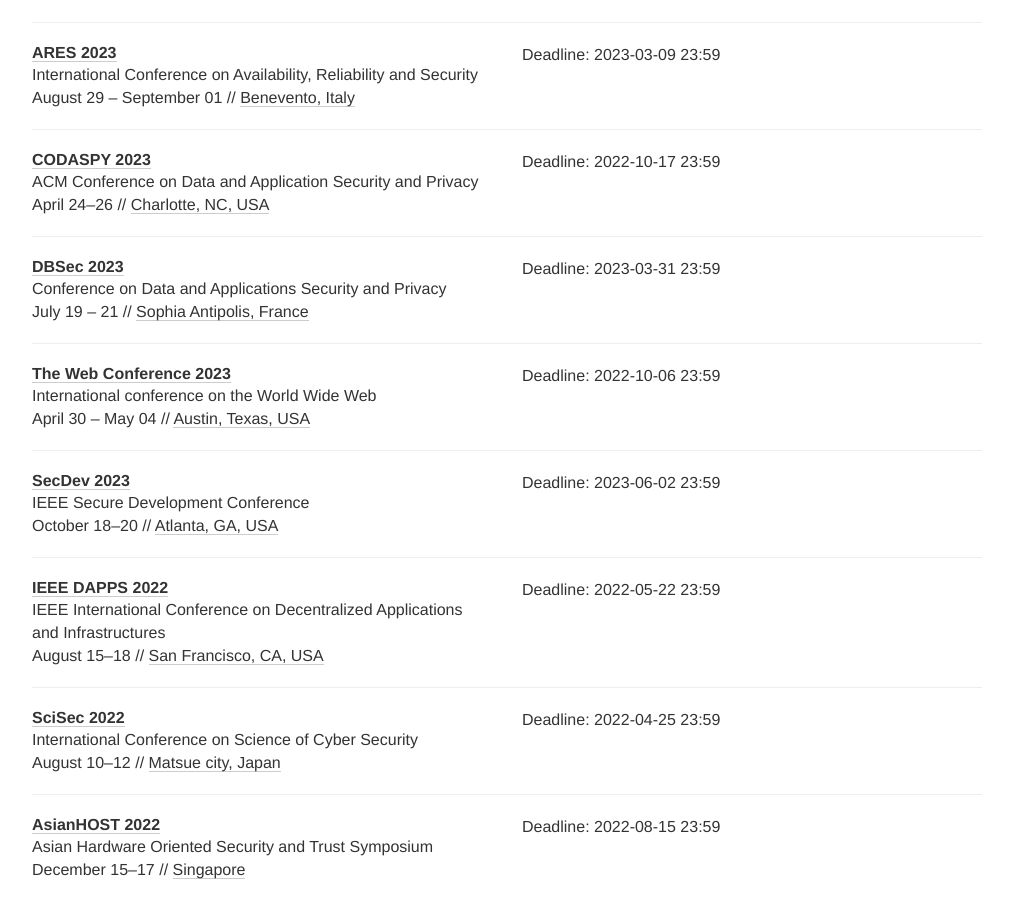
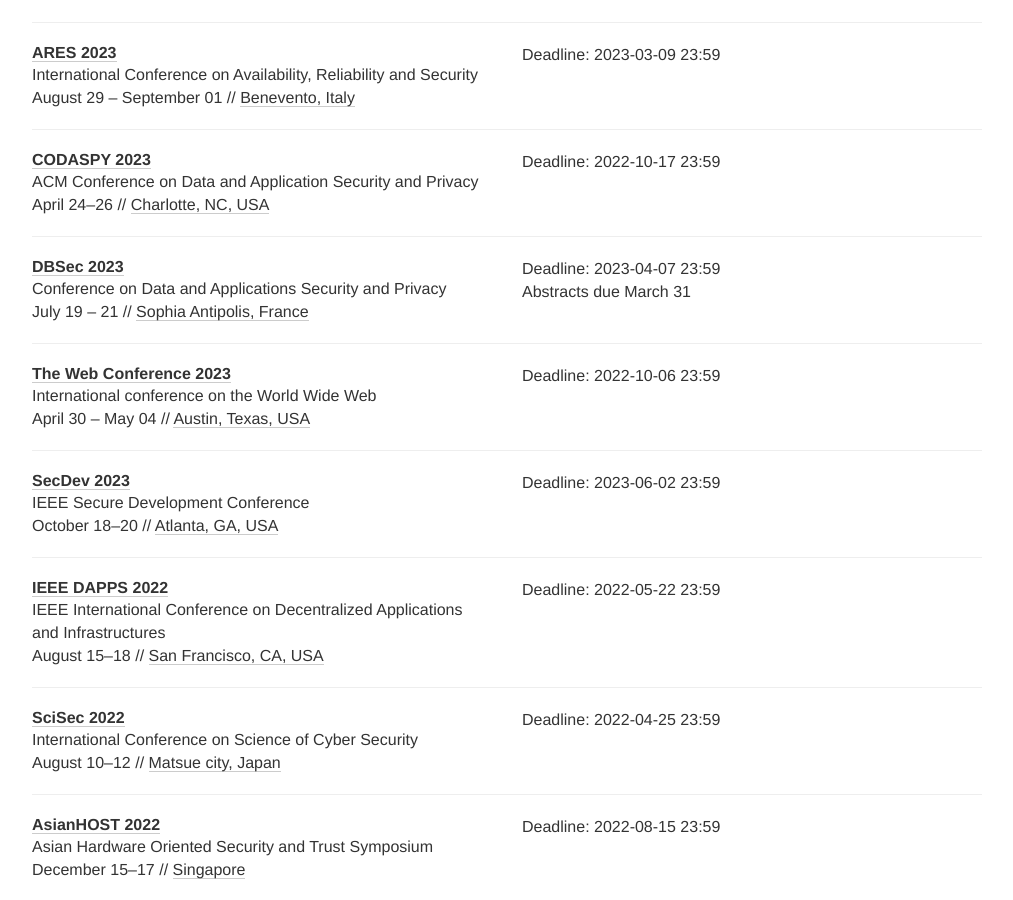
Before and after one commit to sec-deadlines/sec-deadlines.github.io, a Jekyll site: the page built from index.html, in a window 1280 px wide and 900 px high, scrolled down 6981 px. Shown: the whole window, without its empty margins (133-1146 px from the left). Built offline with Jekyll 4.4.1, drawn with Linux system fonts in a browser that asks for light colours; nearby versions of some CDN libraries; comment, search, counter and statistics services are not loaded.

Commit message:
Separate abstract deadline

```diff
--- a/_data/conferences.yml
+++ b/_data/conferences.yml
@@ -415,7 +415,8 @@
   description: Conference on Data and Applications Security and Privacy
   year: 2023
   link: http://www.dbsec2023.unimol.it
-  deadline: ["2023-03-31 23:59"]
+  deadline: ["2023-04-07 23:59"]
+  comment: Abstracts due March 31
   date: July 19 - 21
   place: Sophia Antipolis, France
   tags: [CRYPTO, SEC, CONF, PRIV]
```
